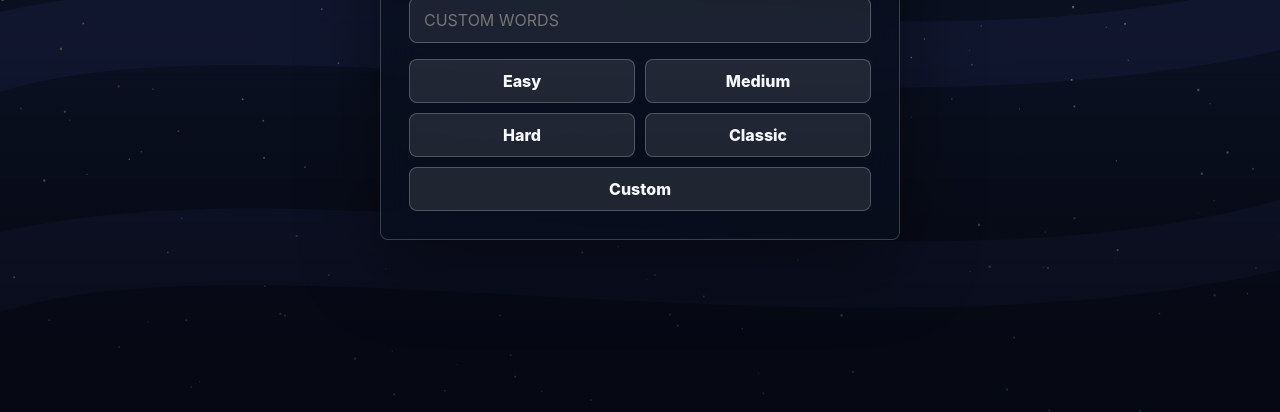
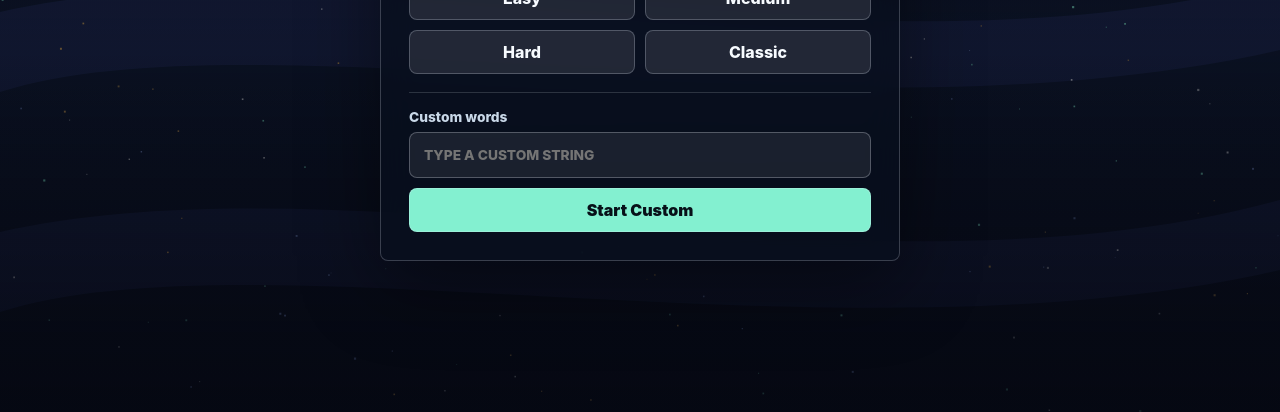
Before and after one commit to dfjasimuormhe/morse-square, a website: page index.html in a window 1280 px wide. Shown: the part 388-800 px from the top of the page. Drawn offline with Linux system fonts and the light colour scheme.

Commit message:
Limit word input to custom mode

```diff
--- a/game.js
+++ b/game.js
@@ -1417,11 +1417,12 @@
     document.querySelectorAll("[data-mode]").forEach((button) => {
       button.addEventListener("click", () => {
         const mode = button.getAttribute("data-mode");
-        const text = wordInput.value;
-        const plugin = createPluginFromText(text);
+        const isCustomMode = mode === "custom";
+        const text = isCustomMode ? wordInput.value : "";
+        const plugin = isCustomMode ? createPluginFromText(text) : new RandomWordsPlugin();
         const settings = mode === "custom" ? readPanelSettings() : createModeSettings(mode);
-        const seed = hashSeed(`${mode}|${text}|${Date.now()}`);
-        liveWordInput.value = text;
+        const seed = hashSeed(`${mode}|${isCustomMode ? text : "generated"}|${Date.now()}`);
+        liveWordInput.value = isCustomMode ? text : "";
         titleScreen.hidden = true;
         hud.hidden = false;
         settingsButton.hidden = mode !== "custom";
--- a/index.html
+++ b/index.html
@@ -21,21 +21,26 @@
       <div class="title-shell">
         <p class="eyebrow">MORSE PARKOUR</p>
         <h1>Morse Square</h1>
-        <input
-          id="wordInput"
-          class="word-input"
-          type="text"
-          maxlength="180"
-          autocomplete="off"
-          spellcheck="false"
-          placeholder="CUSTOM WORDS"
-        >
         <div class="mode-grid" aria-label="Mode select">
           <button type="button" data-mode="easy">Easy</button>
           <button type="button" data-mode="medium">Medium</button>
           <button type="button" data-mode="hard">Hard</button>
           <button type="button" data-mode="classic">Classic</button>
-          <button type="button" data-mode="custom">Custom</button>
+        </div>
+        <div class="custom-launch">
+          <label class="custom-word-select">
+            <span>Custom words</span>
+            <input
+              id="wordInput"
+              class="word-input"
+              type="text"
+              maxlength="180"
+              autocomplete="off"
+              spellcheck="false"
+              placeholder="TYPE A CUSTOM STRING"
+            >
+          </label>
+          <button type="button" data-mode="custom">Start Custom</button>
         </div>
       </div>
     </section>
@@ -117,6 +122,6 @@
       </div>
     </aside>
 
-    <script src="game.js?v=3"></script>
+    <script src="game.js?v=4"></script>
   </body>
 </html>
--- a/styles.css
+++ b/styles.css
@@ -97,14 +97,11 @@ h1 {
   display: grid;
   grid-template-columns: repeat(2, minmax(0, 1fr));
   gap: 10px;
-  margin-top: 16px;
-}
-
-.mode-grid button:last-child {
-  grid-column: 1 / -1;
+  margin-top: 6px;
 }
 
 .mode-grid button,
+.custom-launch button,
 .ghost-button,
 .settings-button {
   min-height: 44px;
@@ -120,10 +117,34 @@ h1 {
 }
 
 .mode-grid button:hover,
+.custom-launch button:hover,
 .ghost-button:hover,
 .settings-button:hover {
   border-color: rgba(131, 240, 208, 0.7);
   background: rgba(131, 240, 208, 0.17);
+}
+
+.custom-launch {
+  display: grid;
+  gap: 10px;
+  margin-top: 18px;
+  padding-top: 16px;
+  border-top: 1px solid rgba(231, 238, 248, 0.16);
+}
+
+.custom-word-select {
+  display: grid;
+  gap: 7px;
+  color: #c9d8e8;
+  font-size: 0.86rem;
+  font-weight: 800;
+}
+
+.custom-launch button {
+  width: 100%;
+  color: #071018;
+  font-weight: 900;
+  background: #83f0d0;
 }
 
 .hud {
@@ -255,10 +276,6 @@ h1 {
     grid-template-columns: 1fr;
   }
 
-  .mode-grid button:last-child {
-    grid-column: auto;
-  }
-
   .setting-row {
     grid-template-columns: 1fr 1fr 44px;
   }
```
